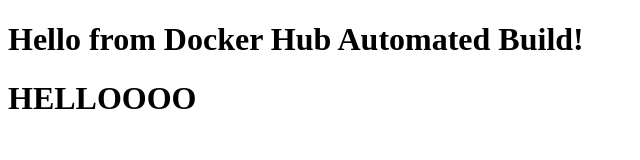
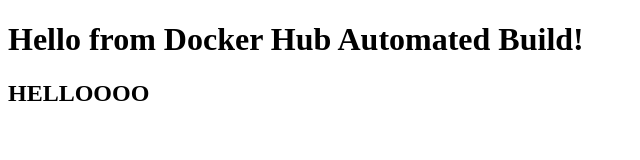
Before and after one commit to Seraphene/andrei, a plain HTML site: page index.html in a window 1280 px wide. Shown: the whole page, without its empty margins (0-640 px from the left). Drawn offline with Linux system fonts and the light colour scheme.

Commit message:
Update index.html

```diff
--- a/index.html
+++ b/index.html
@@ -2,6 +2,9 @@
 <html>
 <head><meta charset="utf-8"><title>Docker Hub Demo</title>
 </head>
-<body><h1>Hello from Docker Hub Automated Build!</h1></body>
-  <h1>HELLOOOO</h1>
+<body>
+<h1>Hello from Docker Hub Automated Build!</h1>
+<h2>HELLOOOO</h2>
+
+</body>
 </html>
```
